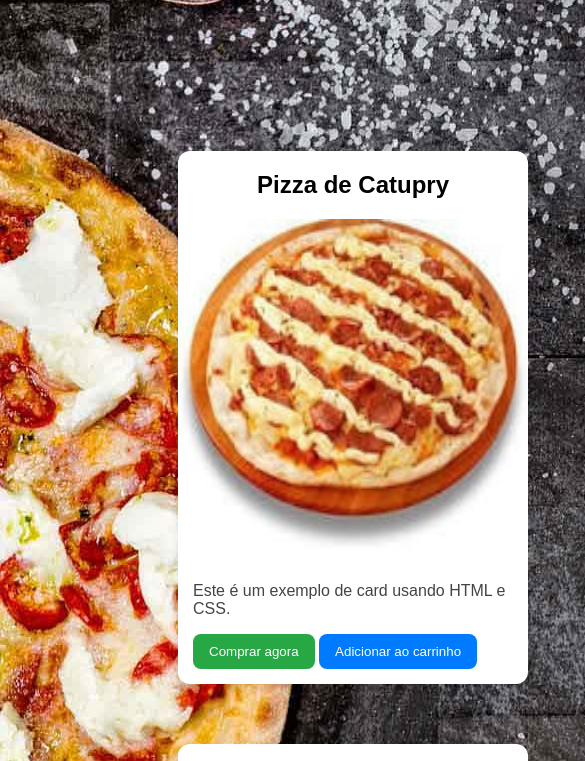
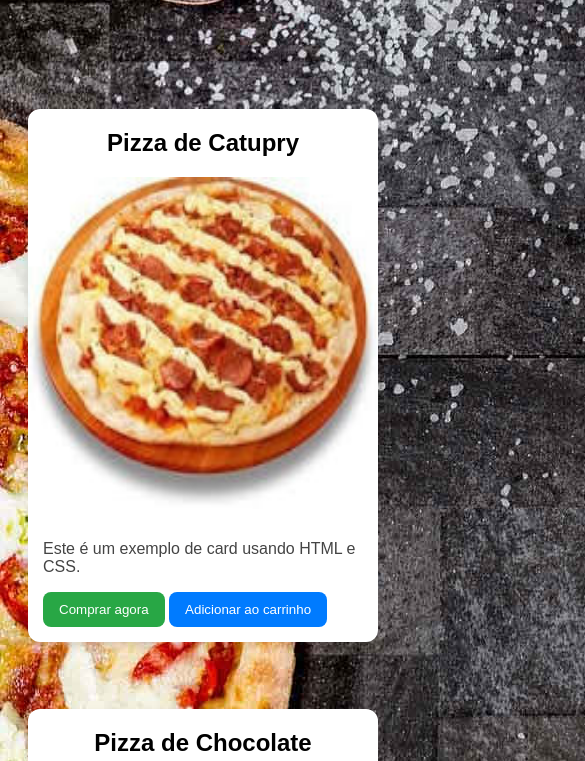
Before and after one commit to Allan19Santos/Pizzaria-Online, a plain HTML site: page index.html in a window 390 px wide. Shown: the part 179-940 px from the top of the page, 585 px wide, since content can reach past the window. Drawn offline with Linux system fonts and the light colour scheme; a script that the page names is missing.

Commit message:
Responsividade dos cards

```diff
--- a/entrar.css
+++ b/entrar.css
@@ -17,7 +17,7 @@ body{
     cursor: pointer;
 
 }
-.container:hover {
+.container .card:hover {
     transform: translateY(-.5rem);
   }
 
--- a/estilo.css
+++ b/estilo.css
@@ -1,4 +1,5 @@
 body{
+  width: 100%;
     background-image: url(imagens/pizza2.jpg);
 }
 
@@ -15,9 +16,8 @@ nav ul{
     user-select: none;
     list-style: none;
     margin-top: 2rem;
-    padding: 0 auto;
     display: flex;
-    gap: 9rem;
+    gap: 3rem;
     justify-content: center;
 }
 nav ul li {
@@ -52,22 +52,23 @@ title{
 }
 
 .card-grid {
-    margin-top: 1rem;
-    margin: 0 auto;
-    display: grid;
-    grid-template-columns: repeat(4, 1fr);
-    gap: 60px;
-  padding: 170px;
+  display: grid;
+  grid-template-columns: repeat(auto-fit, minmax(250px, 1fr));
+  gap: 4.2rem;
+  max-width: 1200px;
+  margin: 8rem auto;
+}
 
-  }
 
-.card {
-cursor: pointer;
-    display: block;
-    width: 350px;
+
+  .card {
+    width: 100%;
+    max-width: 350px;
+    margin: auto;
     border-radius: 12px;
     box-shadow: 0 4px 8px rgba(0,0,0,0.1);
     background: #ffffff;
+    cursor: pointer;
     font-family: Arial, sans-serif;
     transition: transform 0.3s;
 
--- a/index.html
+++ b/index.html
@@ -30,7 +30,7 @@
       </a>
     </li>
     <li>
-        <a href="cadastro.html" title="Login">
+        <a href="entrar.html" title="Login">
         <i class="fa-solid fa-user-large icon"></i>
         </a>
     </li>
```
